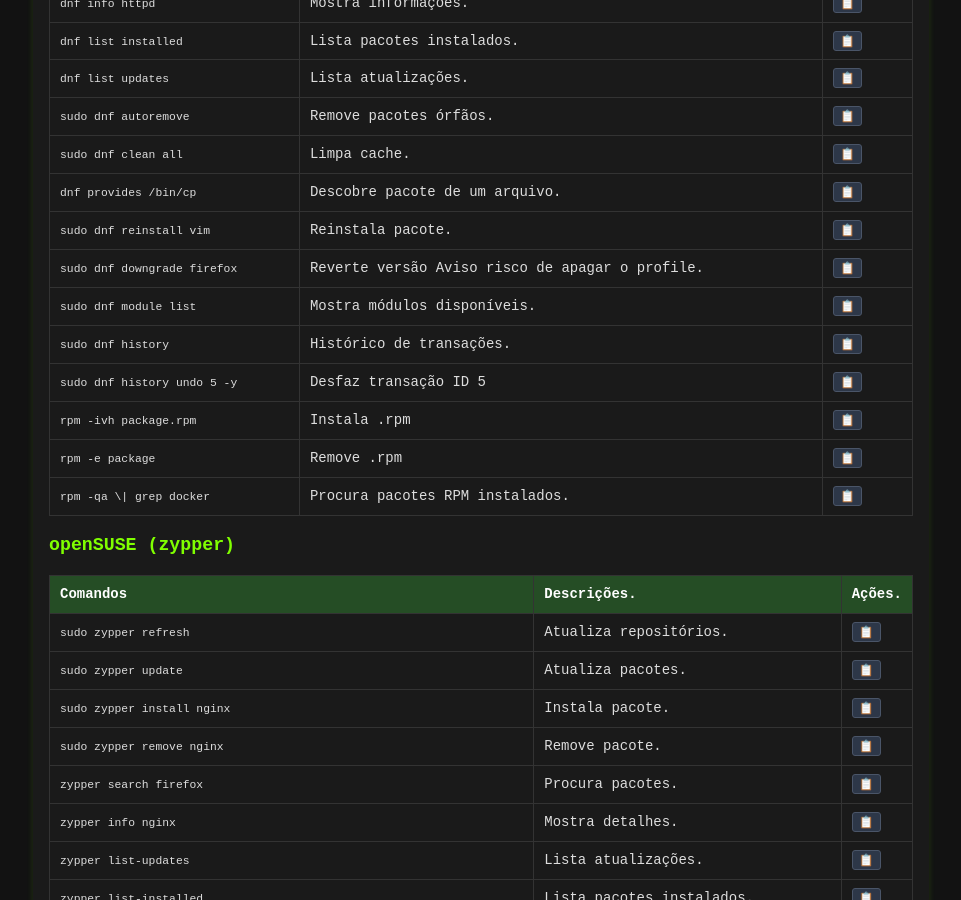
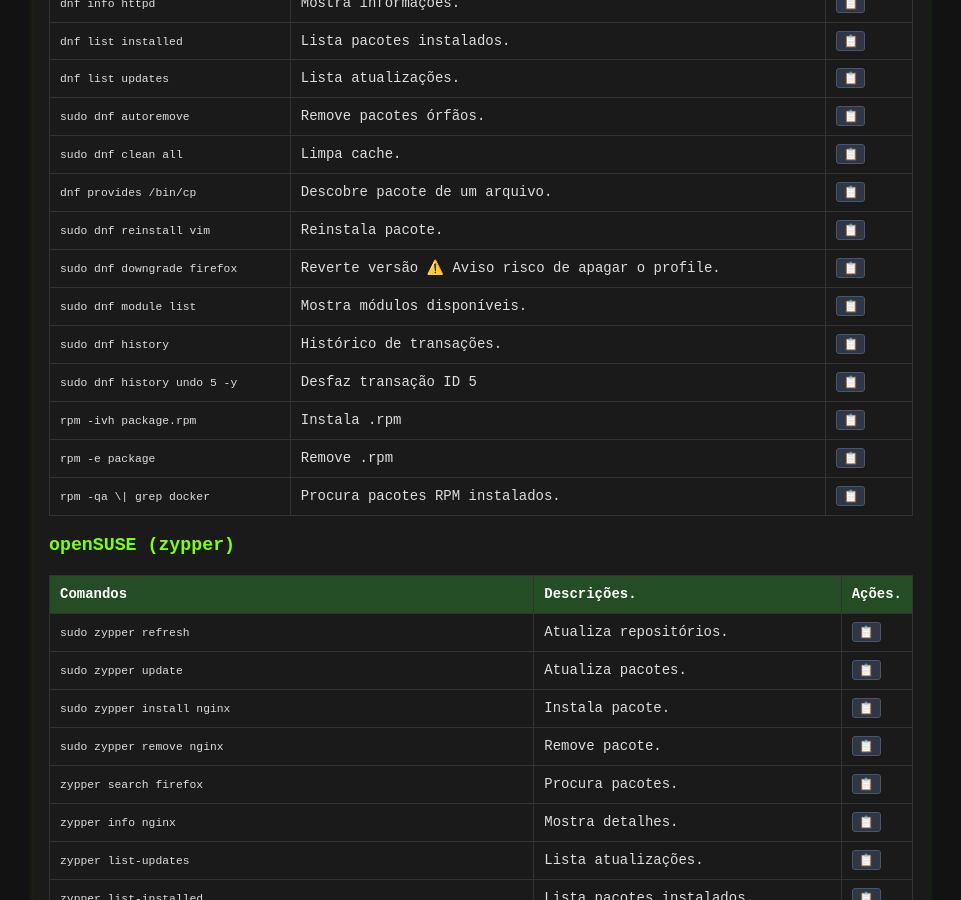
Before and after one commit to Piolinux/piolinux-site, a Jekyll site: the page built from _pages/_comandos/gerenciamento-de-pacotes.md, in a window 1280 px wide and 900 px high, scrolled down 2279 px. Shown: the whole window, without its empty margins (159-1120 px from the left). Built offline with Jekyll 4.4.1, drawn with Linux system fonts in a browser that asks for light colours.

```diff
--- a/_pages/_comandos/gerenciamento-de-pacotes.md
+++ b/_pages/_comandos/gerenciamento-de-pacotes.md
@@ -330,7 +330,7 @@ function filtrarLinhas(termo) {
     </tr>
     <tr>
       <td data-label="Comando"><code>sudo dnf downgrade firefox</code></td>
-      <td data-label="Descrição">Reverte versão Aviso risco de apagar o profile.</td>
+      <td data-label="Descrição">Reverte versão ⚠️  Aviso risco de apagar o profile.</td>
       <td data-label="Ação"><button class="copy-btn" data-command="sudo dnf downgrade firefox">📋</button></td>
     </tr>
     <tr>
```
